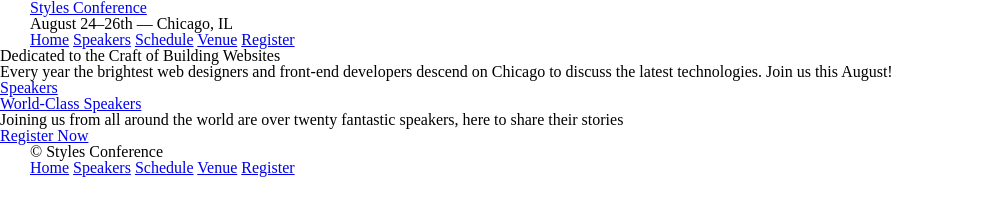
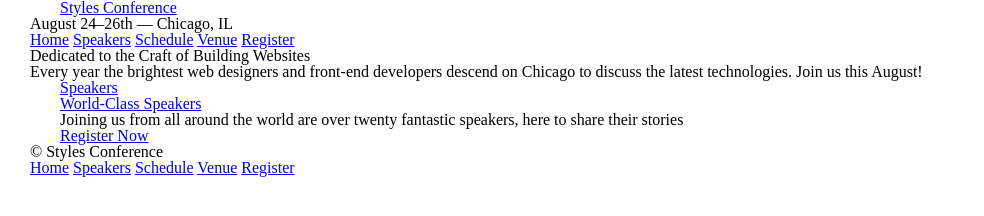
Before and after one commit to jayzne/stylz-conference, a plain HTML site: page index.html in a window 1280 px wide. Shown: the whole page, without its empty margins (0-984 px from the left). Drawn offline with Linux system fonts and the light colour scheme.

Commit message:
changes made to file

```diff
--- a/index.html
+++ b/index.html
@@ -7,9 +7,11 @@
     </head>
 <body>
     <header class="container">
+        <section class="container">
     <h1>
         <a href="index.html">Styles Conference</a>
         </h1>
+            </section>
         <h3>August 24&ndash;26th &mdash; Chicago, IL</h3>
         <nav>
         <a href="index.html">Home</a>
@@ -19,10 +21,10 @@
         <a href="register.html">Register</a>
         </nav>
     </header>
-    <section>
+    <section class="container">
         <h2>Dedicated to the Craft of Building Websites</h2>
     <p>Every year the brightest web designers and front-end developers descend on Chicago to discuss the latest technologies. Join us this August!</p>
-        <section>
+        <section class="container">
             <a href="speaker.html">
         <h5>Speakers</h5>
         <h3>World-Class Speakers</h3>
```
